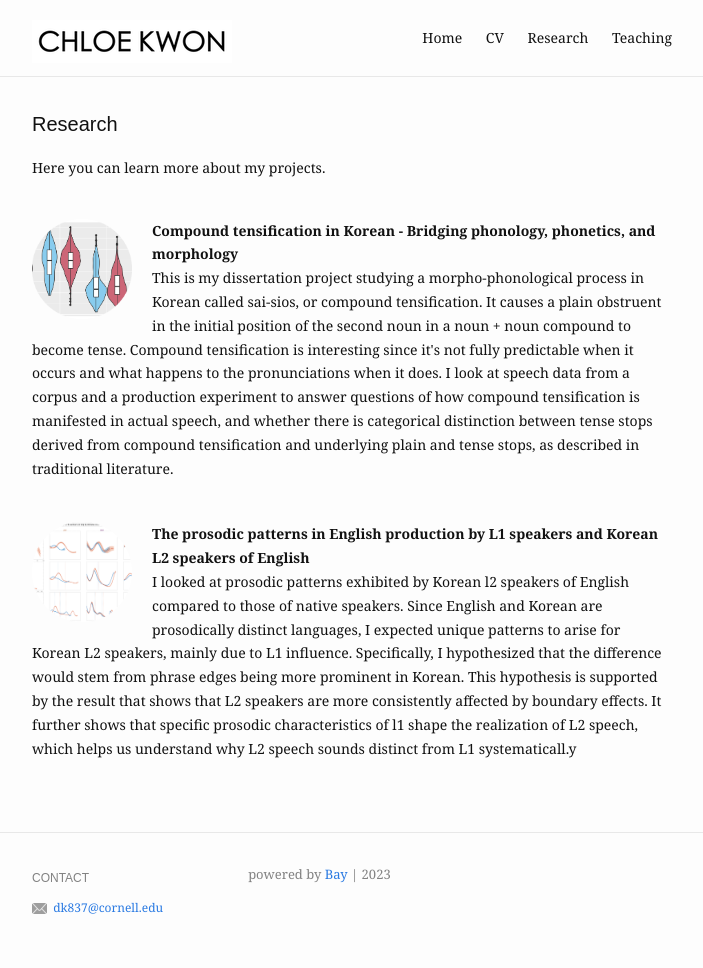
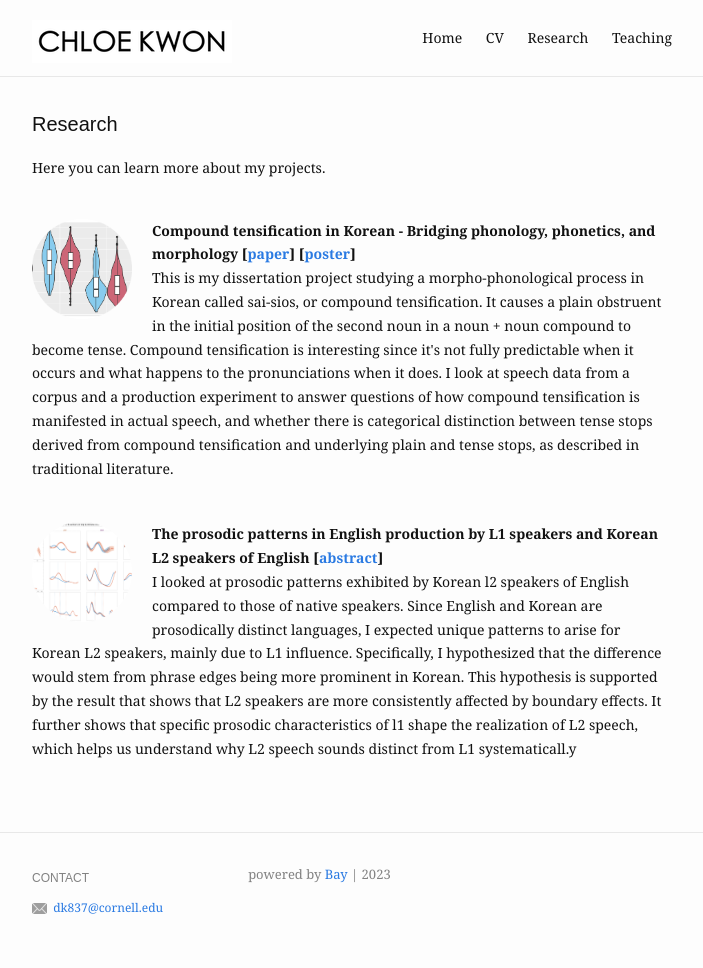
Before and after one commit to chloedkkwon/chloedkkwon.github.io, a Jekyll site: the page built from research.md, in a window 1280 px wide. Shown: the whole page, without its empty margins (288-991 px from the left). Built offline with Jekyll 4.4.1, drawn with Linux system fonts in a browser that asks for light colours.

Commit message:
Update research.md

```diff
--- a/research.md
+++ b/research.md
@@ -3,14 +3,15 @@ layout: work
 title: Research
 slug: /research
 items:
-  - title: Compound tensification in Korean - Bridging phonology, phonetics, and morphology
+  - title: Compound tensification in Korean - Bridging phonology, phonetics, and morphology [<a href="https://drive.google.com/file/d/15I8WHJa4ytbs3MLPyJ9lDT_-CvffA00A/view?usp=drive_link">paper</a>] [<a href="https://drive.google.com/file/d/1_Cfk7-mCBpmafgCpRCyjtSseR6ZgF3Gj/view?usp=drive_link">poster</a>]
     image:
       src: /assets/img/work/a_project.png
       alt: a_project
     description: This is my dissertation project studying a morpho-phonological process in Korean called sai-sios, or compound tensification. It causes a plain obstruent in the initial position of the second noun in a noun + noun compound to become tense. Compound tensification is interesting since it's not fully predictable when it occurs and what happens to the pronunciations when it does. I look at speech data from a corpus and a production experiment to answer questions of how compound tensification is manifested in actual speech, and whether there is categorical distinction between tense stops derived from compound tensification and underlying plain and tense stops, as described in traditional literature.
 
 
-  - title: The prosodic patterns in English production by L1 speakers and Korean L2 speakers of English
+  - title: The prosodic patterns in English production by L1 speakers and Korean L2 speakers of English [<a href="https://drive.google.com/file/d/11omcu9aEJOyL-MwxhG5x6uwLZJ9wDYQO/view?usp=sharing">abstract</a>]
+
     image:
       src: /assets/img/work/q_project.png
       alt: q_project
```
